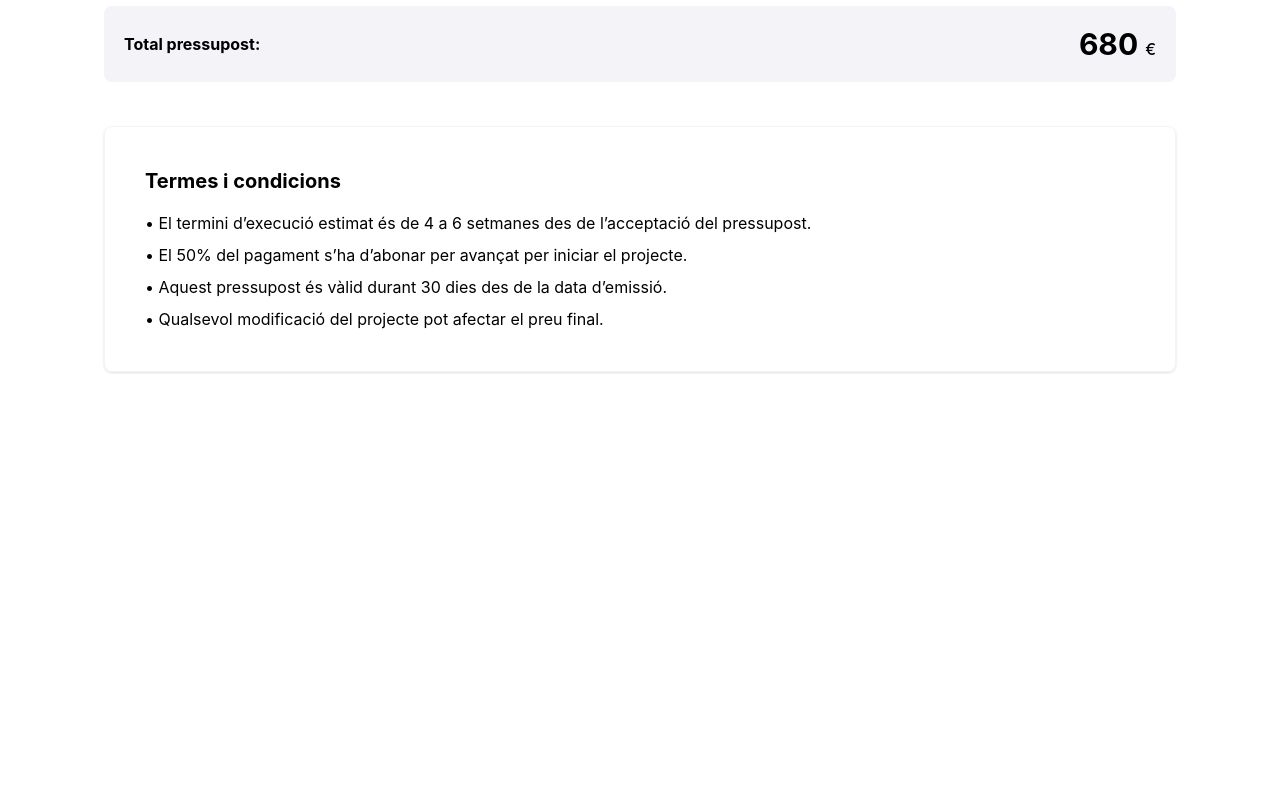
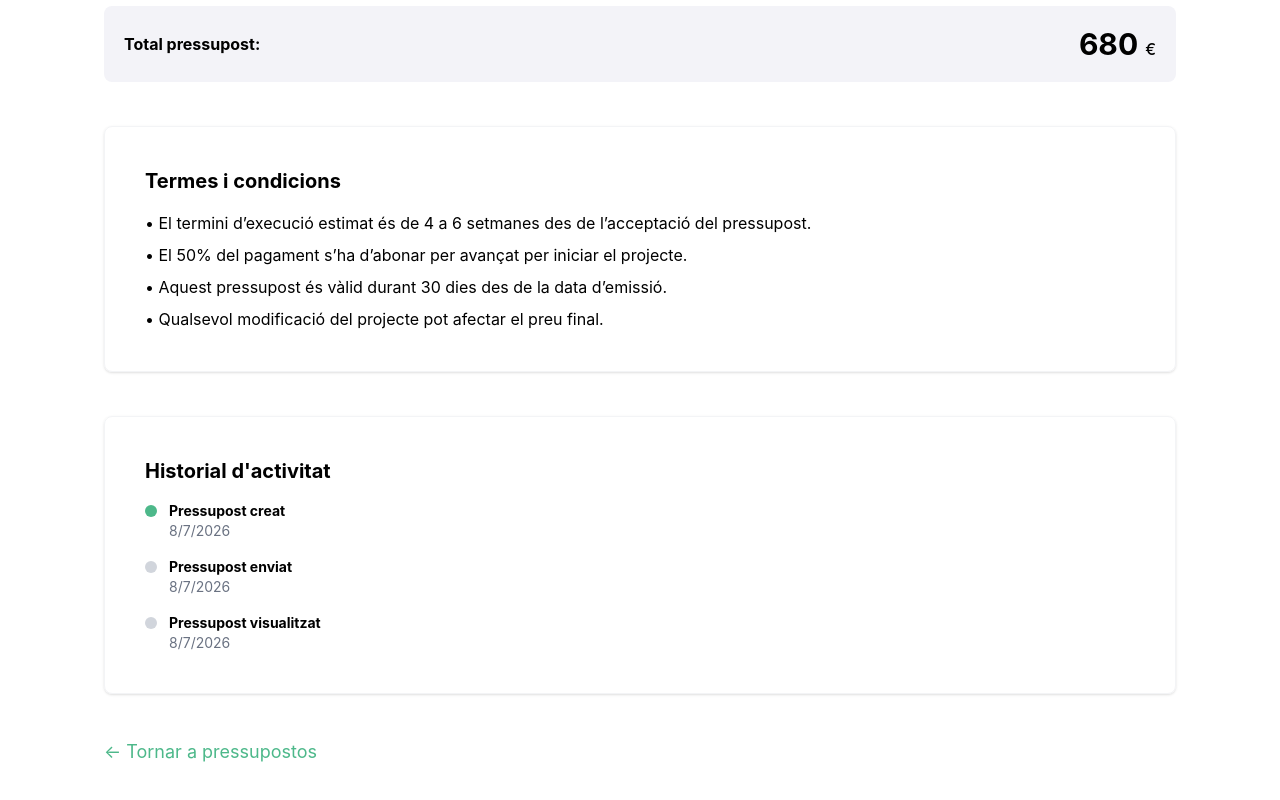
Before and after one commit to gemmaadev/budget-app-digital-services, a React (Vite) app: page /budgets in a window 1280 px wide. Shown: the part 596-1396 px from the top of the page. Before the commit the page ends 1008 px from the top, so only its background shows below. Built offline with nearby package versions, Linux system fonts and the light colour scheme.

Commit message:
feat(BudgetDetailHistory): add activity markup

```diff
--- /dev/null
+++ b/src/features/budget-share/components/BudgetDetailActivity.tsx
@@ -0,0 +1,37 @@
+interface BudgetDetailActivityProps {
+  createdAt: string;
+}
+export function BudgetDetailActivity({ createdAt }: BudgetDetailActivityProps) {
+  const formattedDate = new Date(createdAt).toLocaleDateString("ca-ES");
+
+  return (
+    <section className="flex flex-col border border-gray-100 rounded-lg shadow-sm p-10">
+      <div className="flex flex-col gap-4">
+        <h2 className="font-bold text-xl">Historial d'activitat</h2>
+        <div className="flex flex-col gap-4">
+          <div className="flex items-start gap-3">
+            <span className="w-3 h-3 rounded-full bg-brand-green mt-1 shrink-0" />
+            <div>
+              <p className="font-bold text-sm item">Pressupost creat</p>
+              <p className="text-sm text-gray-500">{formattedDate}</p>
+            </div>
+          </div>
+          <div className="flex items-start gap-3">
+            <span className="w-3 h-3 rounded-full bg-gray-300 mt-1 shrink-0" />
+            <div>
+              <p className="font-bold text-sm">Pressupost enviat</p>
+              <p className="text-sm text-gray-500">{formattedDate}</p>
+            </div>
+          </div>
+          <div className="flex items-start gap-3">
+            <span className="w-3 h-3 rounded-full bg-gray-300 mt-1 shrink-0" />
+            <div>
+              <p className="font-bold text-sm">Pressupost visualitzat</p>
+              <p className="text-sm text-gray-500">{formattedDate}</p>
+            </div>
+          </div>
+        </div>
+      </div>
+    </section>
+  );
+}
--- a/src/pages/BudgetDetailPage.tsx
+++ b/src/pages/BudgetDetailPage.tsx
@@ -1,8 +1,10 @@
 import { BudgetDetailHeader } from "@/features/budget-share/components/BudgetDetailHeader";
 import { BudgetDetailSummary } from "@/features/budget-share/components/BudgetDetailSummary";
 import { BudgetDetailTerms } from "@/features/budget-share/components/BudgetDetailTerms";
+import { BudgetDetailActivity } from "@/features/budget-share/components/BudgetDetailActivity";
 import { BudgetCard } from "@/features/budget-history/components/BudgetCard";
 import type { Budget } from "@/shared/types/budget";
+import { Link } from "react-router-dom";
 
 const mockBudget: Budget = {
   id: "123",
@@ -20,6 +22,11 @@ export default function BudgetDetailPage() {
       <BudgetCard budget={mockBudget} showLink={false} />
       <BudgetDetailSummary budget={mockBudget} />
       <BudgetDetailTerms />
+      <BudgetDetailActivity createdAt={mockBudget.date} />
+
+      <Link to="/" className="text-lg text-brand-green">
+        ← Tornar a pressupostos
+      </Link>
     </div>
   );
 }
```
